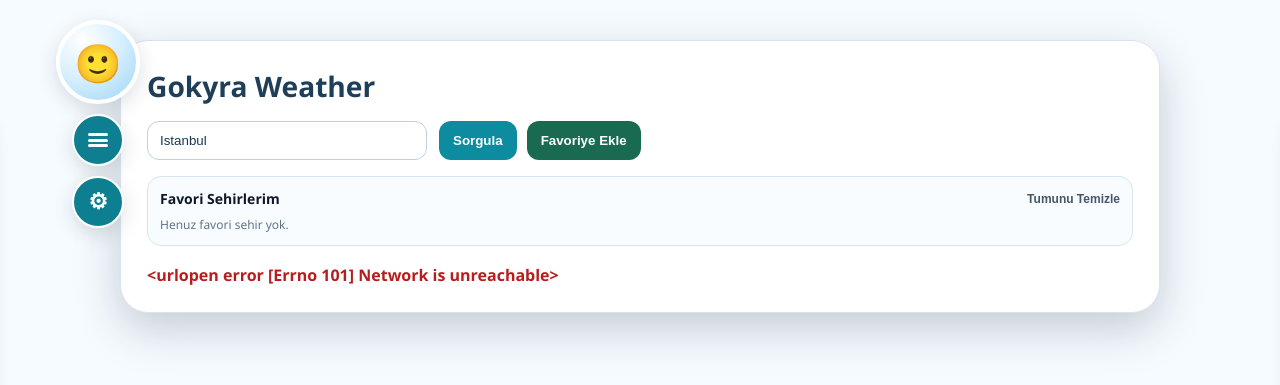
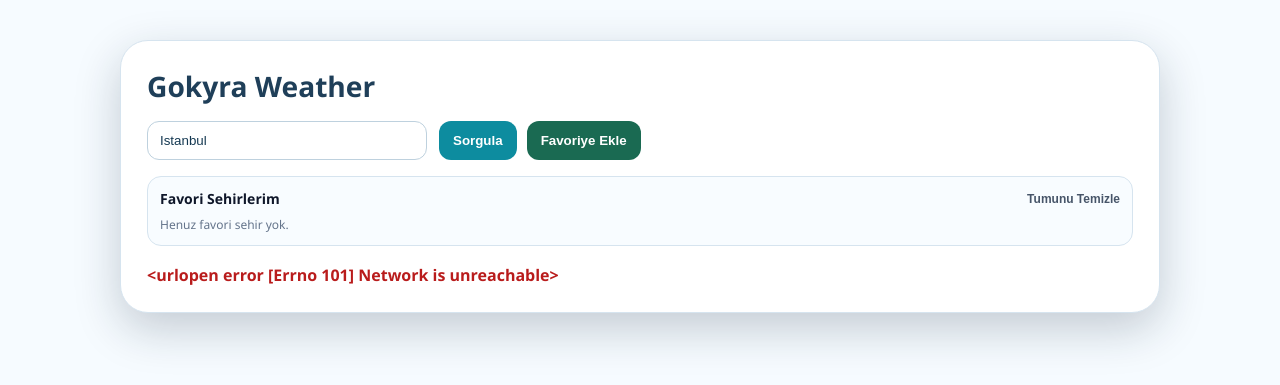
Before and after one commit to efegu4499/Hava-Durumu, a Flask app: page / in a window 1280 px wide. Shown: the top 385 px of the page. Run offline with Flask 3, Linux system fonts and the light colour scheme; data that the repository does not hold is empty.

Commit message:
Ek menu ve oyun ogeleri gizlendi

```diff
--- a/templates/index.html
+++ b/templates/index.html
@@ -568,6 +568,13 @@
                 grid-template-columns: 1fr 1fr;
             }
         }
+
+        /* Keep interface weather-focused by disabling extra game/menu overlays. */
+        .toolbar,
+        .mini-drawer,
+        .settings-overlay {
+            display: none !important;
+        }
     </style>
 </head>
 <body class="theme-{{ weather_theme|default('cloudy') }}">
@@ -943,8 +950,8 @@
 
         function readDrawerItems() {
             const fallback = {
-                left: ["Profil", "Harita", "Oyun"],
-                right: ["Not", "Takvim", "Tema"],
+                left: [],
+                right: [],
             };
             const data = readJSON(DRAWER_ITEMS_KEY, fallback);
             return {
```
